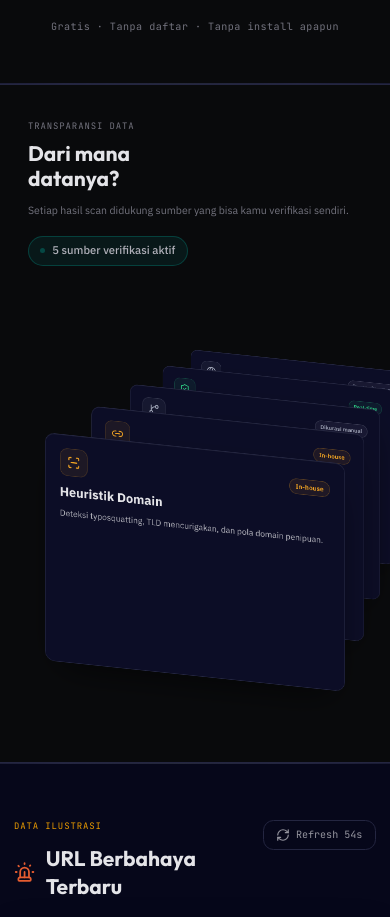
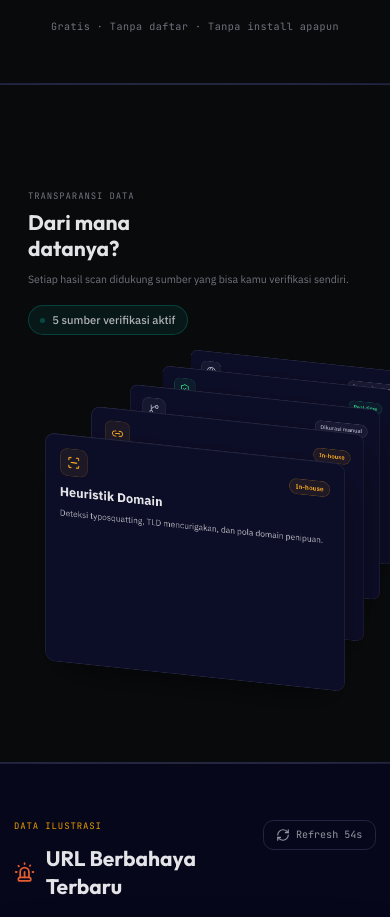
Before and after one commit to michiooo290-rgb/ceklink, a Next.js app: page / in a window 390 px wide. Shown: the part 3780-4697 px from the top of the page. Built offline with nearby package versions, Linux system fonts and the light colour scheme; no server answers.

Commit message:
style: left copy position:relative (JS pin drives transform, no sticky)

```diff
--- a/components/DataSources.css
+++ b/components/DataSources.css
@@ -1,18 +1,15 @@
 /* Layout showcase Sumber Data — 2 kolom (teks kiri + CardSwap kanan).
    Menyasar class .datasrc-* baru + isi kartu .ds-card-*. */
 
-/* PENYEBAB UTAMA sticky gagal: globals.css memasang `body { overflow-x: hidden }`,
-   yang membuat body menjadi scroll-container semu dan MEMATAHKAN position:sticky
-   pada semua turunan. `overflow-x: clip` mencegah scroll horizontal yang sama
-   TANPA merusak sticky. (Dimuat setelah globals.css sehingga menang.) */
+/* body overflow-x: clip juga sudah diperbaiki di globals.css. Override ini
+   dibiarkan sebagai jaring pengaman (redundan, tidak berbahaya). */
 body {
   overflow-x: clip;
 }
 
 /* ScrollReveal menambahkan class .reveal (transform + will-change:transform)
-   ke SETIAP <section>. transform/will-change:transform pada induk MEMATAHKAN
-   position:sticky turunannya. Di section ini kita netralkan transform-nya
-   (efek fade-in via opacity tetap dipertahankan) agar sticky kolom kiri jalan. */
+   ke SETIAP <section>. transform pada induk bisa mengganggu perhitungan,
+   jadi di section ini kita netralkan (fade-in via opacity tetap ada). */
 .datasrc-section.reveal,
 .datasrc-section.reveal--visible {
   transform: none;
@@ -26,16 +23,16 @@ body {
   align-items: start;
 }
 
-/* Teks kiri: pembungkus luar TANPA transform → position:sticky bekerja.
-   Teks tetap menempel di sekitar tengah layar saat section di-scroll,
-   tidak ikut turun bersama tumpukan kartu. */
+/* Teks kiri: position relative + di-pin oleh JS via translateY
+   (lihat useEffect di DataSources.jsx). TIDAK memakai position:sticky
+   agar tidak bentrok dengan transform yang dikendalikan JS. */
 .datasrc-showcase .datasrc-header {
   text-align: left;
   margin: 0;
   max-width: none;
   align-self: start;
-  position: sticky;
-  top: 22vh;
+  position: relative;
+  will-change: transform;
 }
 
 /* Badge live real-time di kolom kiri */
@@ -165,10 +162,9 @@ body {
     gap: 1.5rem;
     align-items: stretch;
   }
-  /* 1 kolom: matikan sticky agar teks tidak menutupi kartu */
+  /* 1 kolom: JS menonaktifkan pin (transform dikosongkan) */
   .datasrc-showcase .datasrc-header {
-    position: static;
-    top: auto;
+    transform: none;
   }
   .datasrc-stage {
     min-height: 540px;
```
